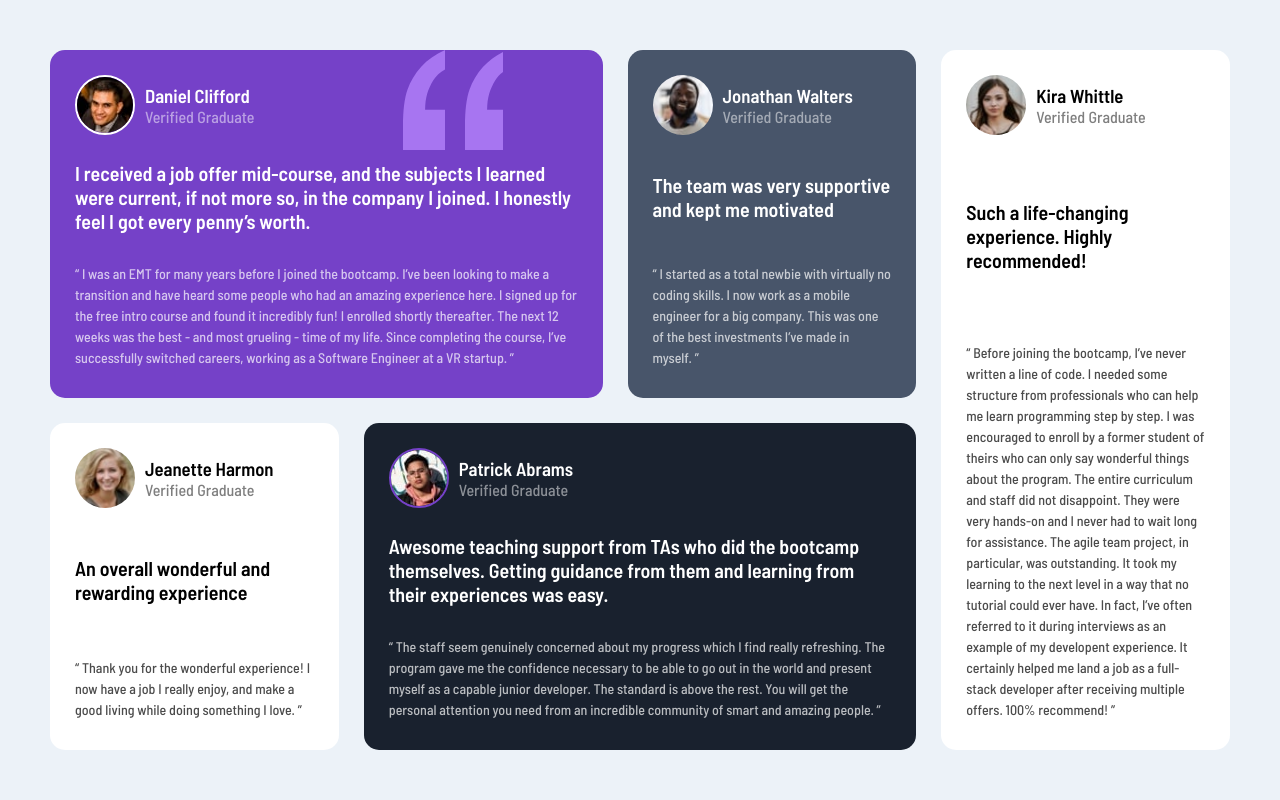
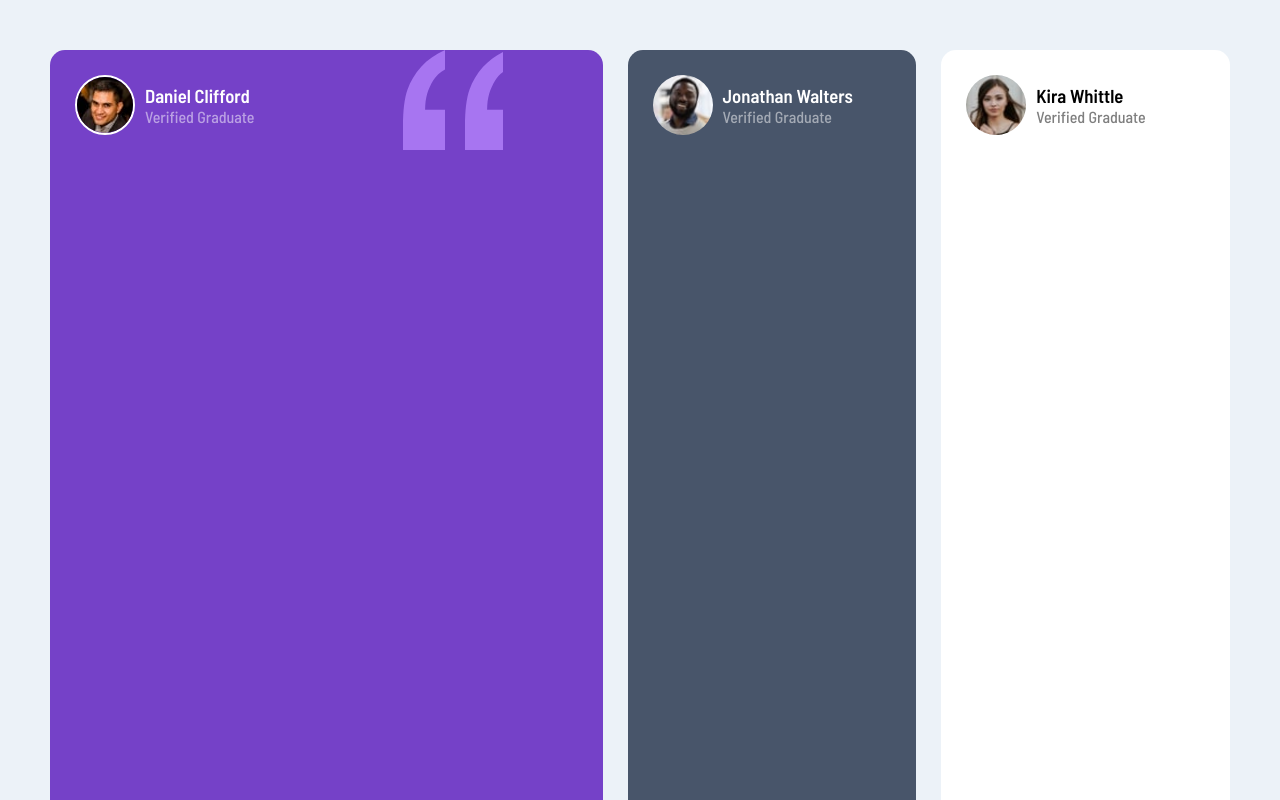
Before and after one commit to HakikiAhmedDjeber/testimonials-grid, a plain HTML site: page index.html in a window 1280 px wide. Shown: the top 800 px of the page. Drawn offline with Linux system fonts and the light colour scheme.

Commit message:
Update style.css

```diff
--- a/style/style.css
+++ b/style/style.css
@@ -28,7 +28,7 @@ ul {
   gap: 25px;
   color: white;
   width: 100vw;
-  height: 100vh;
+  height: 700vh;
   margin: 0;
   grid-template-areas:
     "dani dani jona kira"
```
